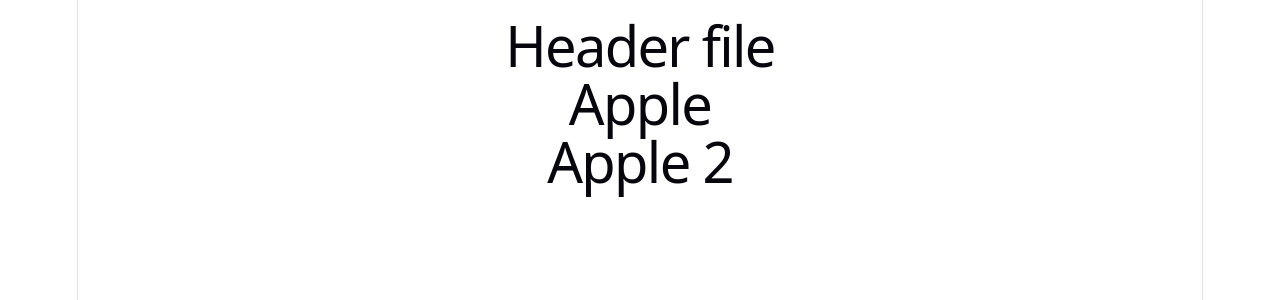
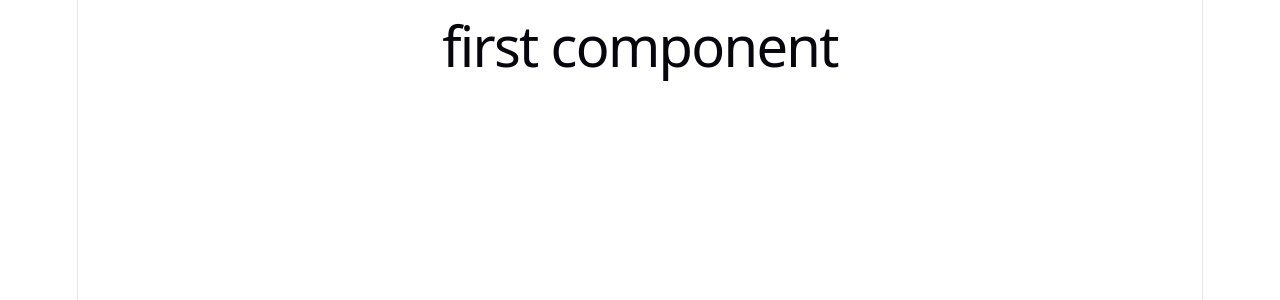
Before and after one commit to codewithnill/reactjs_19_by_code_step_by_step, a React (Vite) app in the folder main/react-blog/: page / in a window 1280 px wide. Shown: the top 300 px of the page. Built offline with nearby package versions, Linux system fonts and the light colour scheme.

Commit message:
making first component in react.

```diff
--- a/main/react-blog/src/App.jsx
+++ b/main/react-blog/src/App.jsx
@@ -1,13 +1,7 @@
-import Header from './Header.jsx'
-
 function App() {
   return (
-    <div>
-      <Header />
-      <h1>Apple</h1>
-      <h1>Apple 2</h1>
-    </div>
-  )
+    <h1>first component</h1>
+  );
 }
 
-export default App
+export default App;
```
